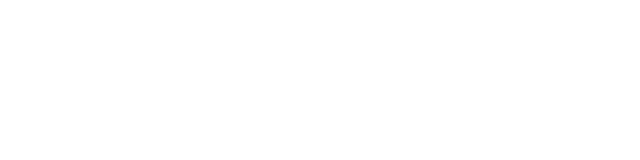
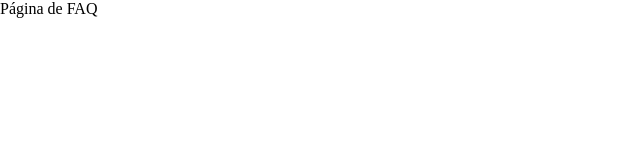
Before and after one commit to TarcioDiniz/projeto_6, a React (Create React App) app: page /faq in a window 1280 px wide. Shown: the top 160 px of the page, without its empty margins (0-640 px from the left). Built offline with nearby package versions, Linux system fonts and the light colour scheme.

Commit message:
feat: implementando sistema de rotas

```diff
--- a/src/App.tsx
+++ b/src/App.tsx
@@ -1,8 +1,10 @@
 import React from 'react';
+import Router from "./routes";
 
 function App() {
   return (
     <div className="App">
+      <Router/>
     </div>
   );
 }
--- /dev/null
+++ b/src/pages/faq/index.tsx
@@ -0,0 +1,7 @@
+const Faq = () => {
+  return (
+    <div>Página de FAQ</div>
+  );
+}
+
+export default Faq;
--- /dev/null
+++ b/src/pages/form/index.tsx
@@ -0,0 +1,7 @@
+const FormPage = () => {
+  return (
+    <div>Página de Form</div>
+  );
+}
+
+export default FormPage;
--- /dev/null
+++ b/src/pages/home/index.tsx
@@ -0,0 +1,7 @@
+const Home = () => {
+  return (
+    <div>Página Home</div>
+  );
+}
+
+export default Home;
--- /dev/null
+++ b/src/pages/page404/index.tsx
@@ -0,0 +1,7 @@
+const Page404 = () => {
+  return (
+    <div>Pagina 404</div>
+  );
+}
+
+export default Page404;
--- /dev/null
+++ b/src/routes/index.tsx
@@ -0,0 +1,20 @@
+import {BrowserRouter, Route, Routes} from "react-router-dom";
+import Home from "../pages/home";
+import FormPage from "../pages/form";
+import Faq from "../pages/faq";
+import Page404 from "../pages/page404";
+
+const Router = () => {
+  return (
+    <BrowserRouter>
+      <Routes>
+        <Route path="/*" element={<Page404/>}/>
+        <Route path="/" element={<Home/>}/>
+        <Route path="/form" element={<FormPage/>}/>
+        <Route path="/faq" element={<Faq/>}/>
+      </Routes>
+    </BrowserRouter>
+  );
+}
+
+export default Router;
```
